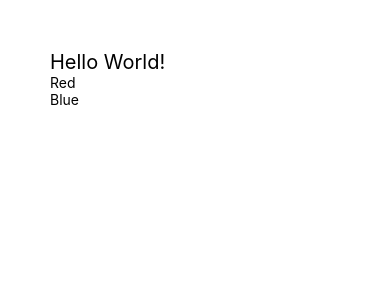
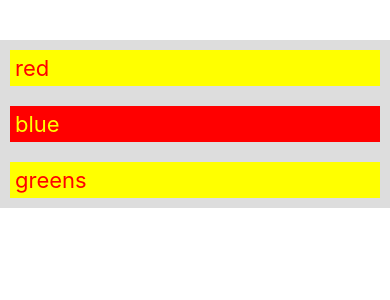
Before and after one commit to kvnchu2/simple_cms, a React Native app: screen / in a window 390 px wide. Shown: the top 300 px of the page. Built offline with nearby package versions, Linux system fonts and the light colour scheme.

Commit message:
add stylesheet

```diff
--- a/App.js
+++ b/App.js
@@ -1,12 +1,31 @@
 import React from 'react';
-import { Text, View } from 'react-native';
+import { View, Text, StyleSheet } from 'react-native';
+
 
 export default function App() {
   return(
-    <View style={{ padding: 50}}>
-      <Text style={{ fontSize: 20}}>Hello World!</Text>
-      <Text>Red</Text>
-      <Text>Blue</Text>
+    <View style={ styles.page}>
+      <Text style={styles.text}>red</Text>
+      <Text style={[styles.text, styles.selectedText]}>blue</Text>
+      <Text style={styles.text}>greens</Text>
     </View>
   )
 }
+
+const styles = StyleSheet.create({
+  page: {
+    marginTop: 40,
+    backgroundColor: "#DDD"
+  },
+  text: {
+    fontSize: 22,
+    color: "red",
+    backgroundColor: "yellow",
+    margin: 10,
+    padding: 5
+  },
+  selectedText: {
+    backgroundColor: "red",
+    color: "yellow"
+  }
+})
--- a/package.json
+++ b/package.json
@@ -8,6 +8,7 @@
     "eject": "expo eject"
   },
   "dependencies": {
+    "@react-native-community/progress-view": "^1.3.1",
     "expo": "~41.0.1",
     "expo-status-bar": "~1.0.4",
     "react": "16.13.1",
```
Also changed, not shown: 1 other file (tests, documents, lock files or other folders).
